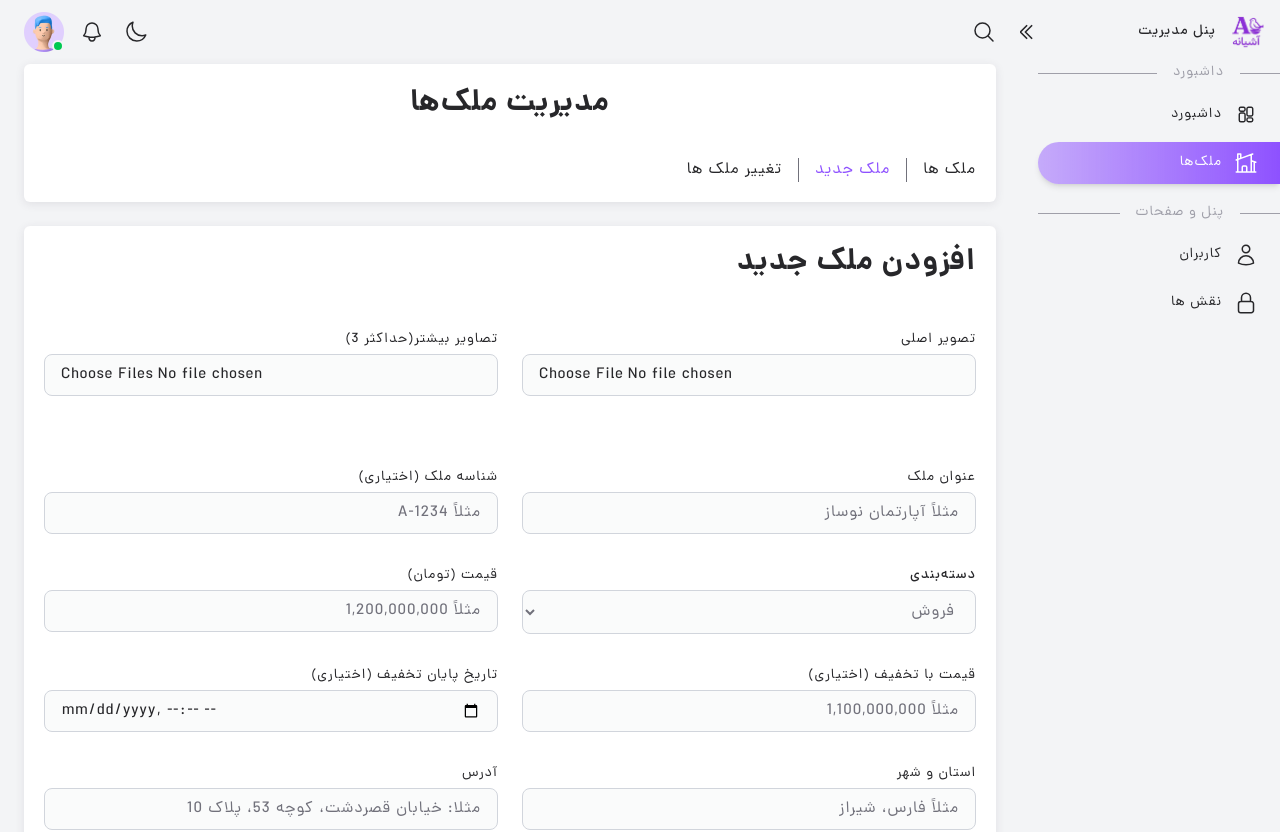
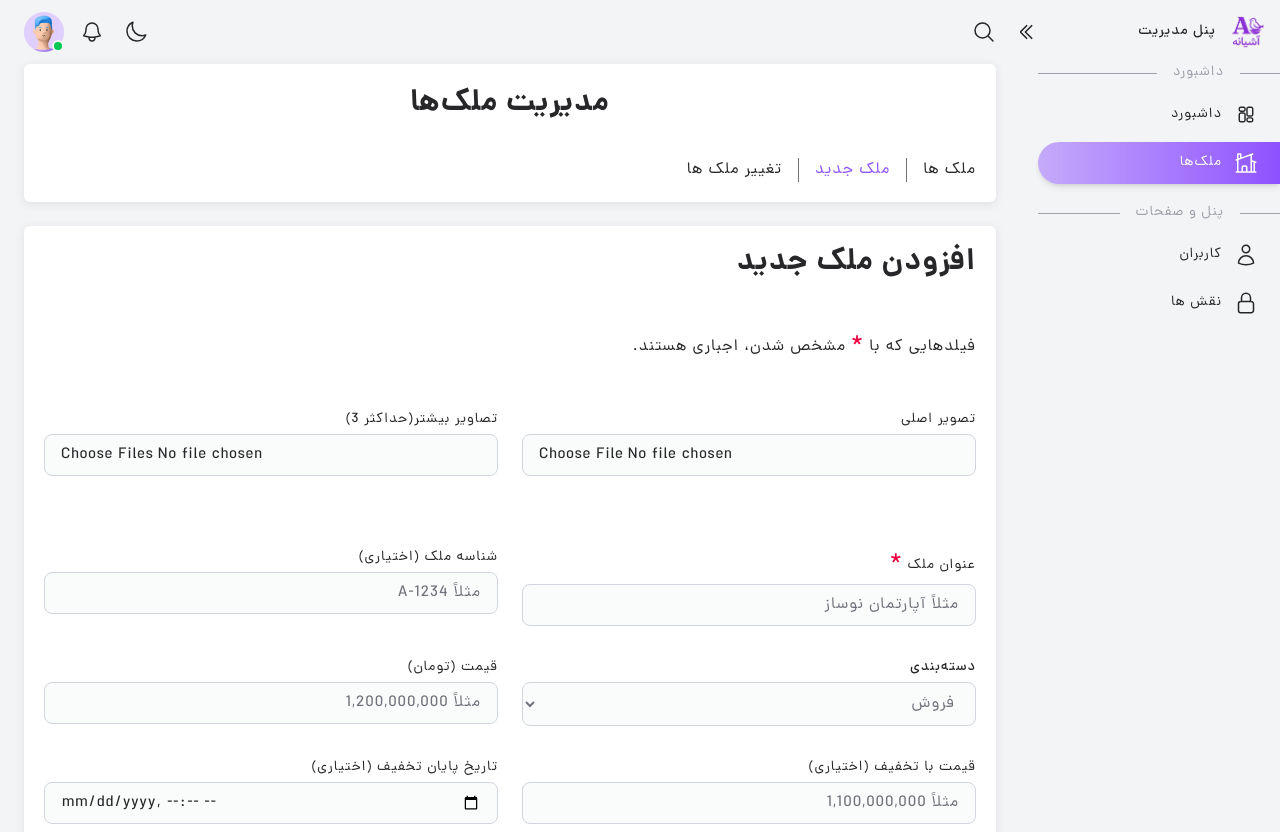
Before and after one commit to homow/home-nest-admin-react, a React (Vite) app: page /home-nest-admin/properties/create in a window 1280 px wide. Shown: the top 832 px of the page. Built offline with nearby package versions, Linux system fonts and the light colour scheme.

Commit message:
config a requerment Component for inputs

```diff
--- /dev/null
+++ b/src/components/ui/Fragments.jsx
@@ -0,0 +1,5 @@
+const RedStarField = () => {
+    return <span className={"text-2xl text-rose-600"}>*</span>;
+}
+
+export {RedStarField}
--- a/src/components/ui/forms/Input.jsx
+++ b/src/components/ui/forms/Input.jsx
@@ -1,9 +1,10 @@
 import {cn} from "@/lib/utils/ui-utils.js";
+import {RedStarField} from "@components/ui/Fragments";
 
-export default function Input({onChange, name, type = name, id = name, label = name, autoComplete = null, value, placeholder, inputProps, className = null, parentClassName = null, children}) {
+export default function Input({onChange, name, type = name, id = name, label, autoComplete = null, value, placeholder, req, inputProps, className = null, parentClassName = null, children}) {
     return (
         <div className={cn(parentClassName)}>
-            <label htmlFor={id} className="block text-sm">{label}</label>
+            <label htmlFor={id} className="block text-sm">{label} {req && <RedStarField/>}</label>
             <input
                 {...inputProps}
                 {...(type !== "file" && {value: value ?? ""})}
--- a/src/pages/Properties/routes/CreateProperties/CreatePropertyForm.jsx
+++ b/src/pages/Properties/routes/CreateProperties/CreatePropertyForm.jsx
@@ -57,6 +57,7 @@ export default function CreatePropertyForm({onSubmit, isLoading}) {
                         value={formData.title}
                         onChange={event => handleChange("title", event.target.value)}
                         placeholder="مثلاً آپارتمان نوساز"
+                        req={true}
                     />
 
                     {/* id */}
--- a/src/pages/Properties/routes/CreateProperties/index.jsx
+++ b/src/pages/Properties/routes/CreateProperties/index.jsx
@@ -1,6 +1,7 @@
 import {useEffect, useState, useRef} from "react";
 import ImagesForm from "./ImagesForm";
 import CreatePropertyForm from "./CreatePropertyForm";
+import {RedStarField} from "@components/ui/Fragments";
 import {parsePriceFromString, buildObjectFromKeyValueArray} from "@/lib/utils/helper.js"
 
 export default function CreateProperty() {
@@ -31,6 +32,7 @@ export default function CreateProperty() {
     return (
         <div className={"space-y-12"}>
             <h3>افزودن ملک جدید</h3>
+            <p>فیلدهایی که با <RedStarField/> مشخص شدن، اجباری هستند.</p>
 
             {/* image property form */}
             <ImagesForm refData={imagesFormData}/>
@@ -39,6 +41,7 @@ export default function CreateProperty() {
             <CreatePropertyForm
                 onSubmit={createPropertyHandler}
                 isLoading={loading}
+                RedStarField={<RedStarField/>}
             />
         </div>
     );
```
